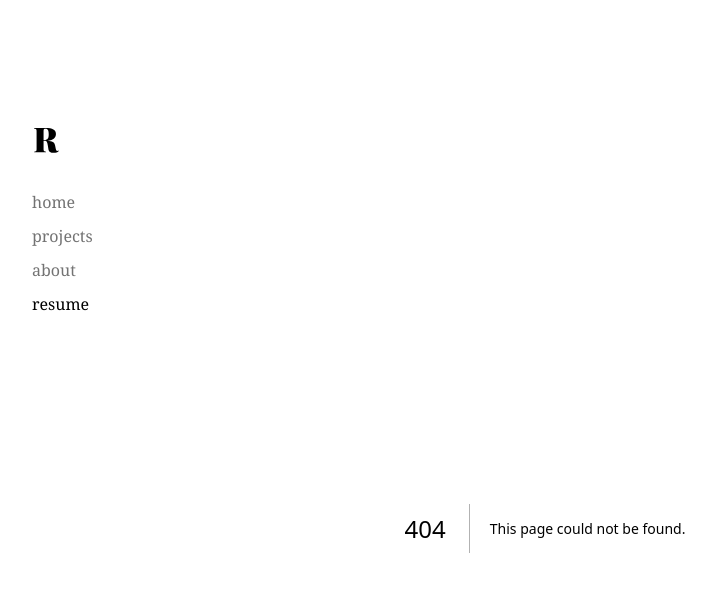
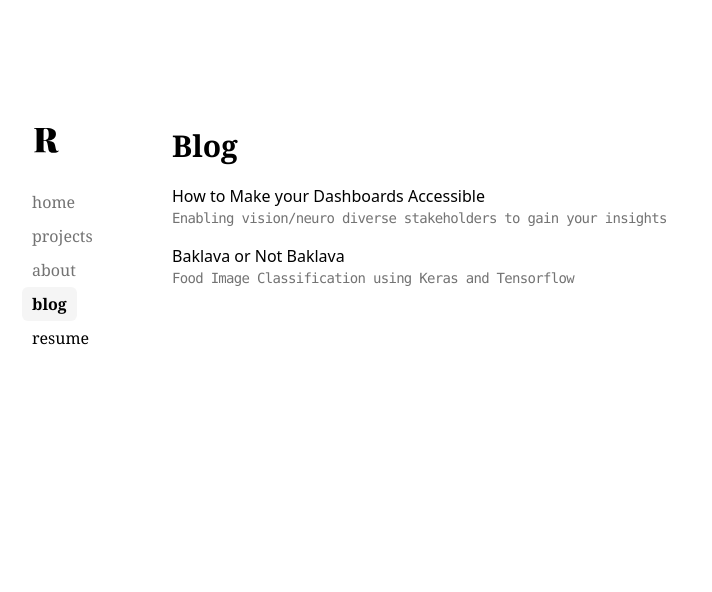
Before and after one commit to larry-dalmeida/nextjs-portfolio-template, a Next.js app: page /blog in a window 1280 px wide. Before the commit this address had no page. Shown: the top 592 px of the page, without its empty margins (170-882 px from the left). Built offline with nearby package versions, Linux system fonts and the light colour scheme.

Commit message:
Add Blog post links + summary

```diff
--- /dev/null
+++ b/src/app/blog/page.tsx
@@ -0,0 +1,36 @@
+const blogPosts = [
+  {
+    publishedAt: '2022-02-10',
+    title: 'How to Make your Dashboards Accessible',
+    summary: 'Enabling vision/neuro diverse stakeholders to gain your insights',
+    href: 'https://rashmidsouza.hashnode.dev/how-to-make-your-dashboards-accessible'
+  },
+  {
+    publishedAt: '2022-09-27',
+    title: 'Baklava or Not Baklava',
+    summary: 'Food Image Classification using Keras and Tensorflow',
+    href: 'https://rashmidsouza.hashnode.dev/baklava-or-not-baklava'
+  },
+];
+
+const Blog = () => (
+  <section>
+  <h1 className="font-bold text-3xl font-serif mb-5">Blog</h1>
+  {blogPosts.map((post) => (
+      <a
+        key={post.href}
+        className="flex flex-col space-y-1 mb-4"
+        href={post.href}
+      >
+        <div className="w-full flex flex-col">
+          <p>{post.title}</p>
+          <p className="font-mono text-sm text-neutral-500 tracking-tighter">
+            {post.summary}
+          </p>
+        </div>
+      </a>
+    ))}
+</section>
+);
+
+export default Blog;
--- a/src/app/projects/page.tsx
+++ b/src/app/projects/page.tsx
@@ -18,6 +18,9 @@ export default function Projects() {
               >
                 <div className="w-full flex flex-col">
                   <p>{project.title}</p>
+                  <p className="font-mono text-sm text-neutral-500 tracking-tighter">
+                    {project.summary}
+                  </p>
                 </div>
               </Link>
             ))}
--- a/src/components/mdx.tsx
+++ b/src/components/mdx.tsx
@@ -2,13 +2,19 @@ import * as React from 'react';
 import Link from 'next/link';
 import Image from 'next/image';
 import { useMDXComponent } from 'next-contentlayer/hooks';
+import { ReactNode } from 'react';
 
-const CustomLink = (props) => {
+type LinkProps = {
+  children: ReactNode;
+  href: string;
+}
+
+const CustomLink = (props: LinkProps) => {
   const href = props.href;
 
   if (href.startsWith('/')) {
     return (
-      <Link href={href} {...props}>
+      <Link {...props}>
         {props.children}
       </Link>
     );
@@ -21,11 +27,11 @@ const CustomLink = (props) => {
   return <a target="_blank" rel="noopener noreferrer" {...props} />;
 };
 
-function RoundedImage(props) {
+function RoundedImage(props: any) {
   return <Image alt={props.alt} className="rounded-lg" {...props} />;
 }
 
-function Callout(props) {
+function Callout(props: any) {
   return (
     <div className="flex bg-neutral-100 dark:bg-neutral-900 border border-neutral-200 dark:border-neutral-800 rounded-lg p-4 my-8">
       <div className="flex items-center w-4 mr-4">{props.emoji}</div>
@@ -34,7 +40,13 @@ function Callout(props) {
   );
 }
 
-function ProsCard({ title, pros }) {
+type Argument = {
+  title: string;
+  pros?: string[];
+  cons?: string[];
+}
+
+function ProsCard({ title, pros = [] }: Argument) {
   return (
     <div className="border border-emerald-200 dark:border-emerald-900 bg-neutral-50 dark:bg-neutral-900 rounded-xl p-6 my-4 w-full">
       <span>{`You might use ${title} if...`}</span>
@@ -63,7 +75,7 @@ function ProsCard({ title, pros }) {
   );
 }
 
-function ConsCard({ title, cons }) {
+function ConsCard({ title, cons = [] }: Argument) {
   return (
     <div className="border border-red-200 dark:border-red-900 bg-neutral-50 dark:bg-neutral-900 rounded-xl p-6 my-6 w-full">
       <span>{`You might not use ${title} if...`}</span>
--- a/src/components/sidebar.tsx
+++ b/src/components/sidebar.tsx
@@ -22,6 +22,9 @@ const navItems = {
   "/about": {
     name: "about",
     isExternal: false,
+  },
+  "/blog": {
+    name: "blog",
   },
   [RESUME_PATH]: {
     name: "resume",
```
